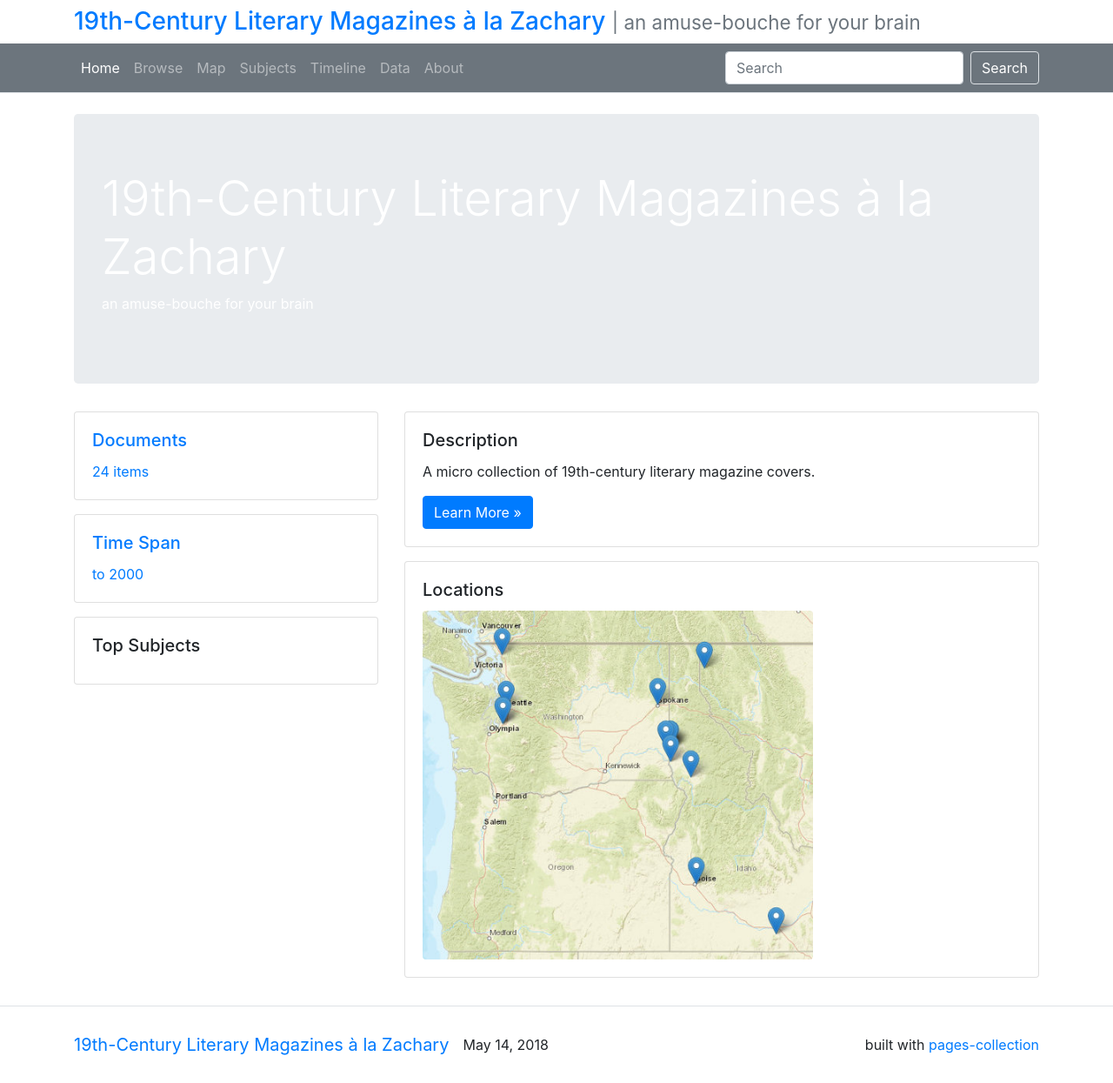
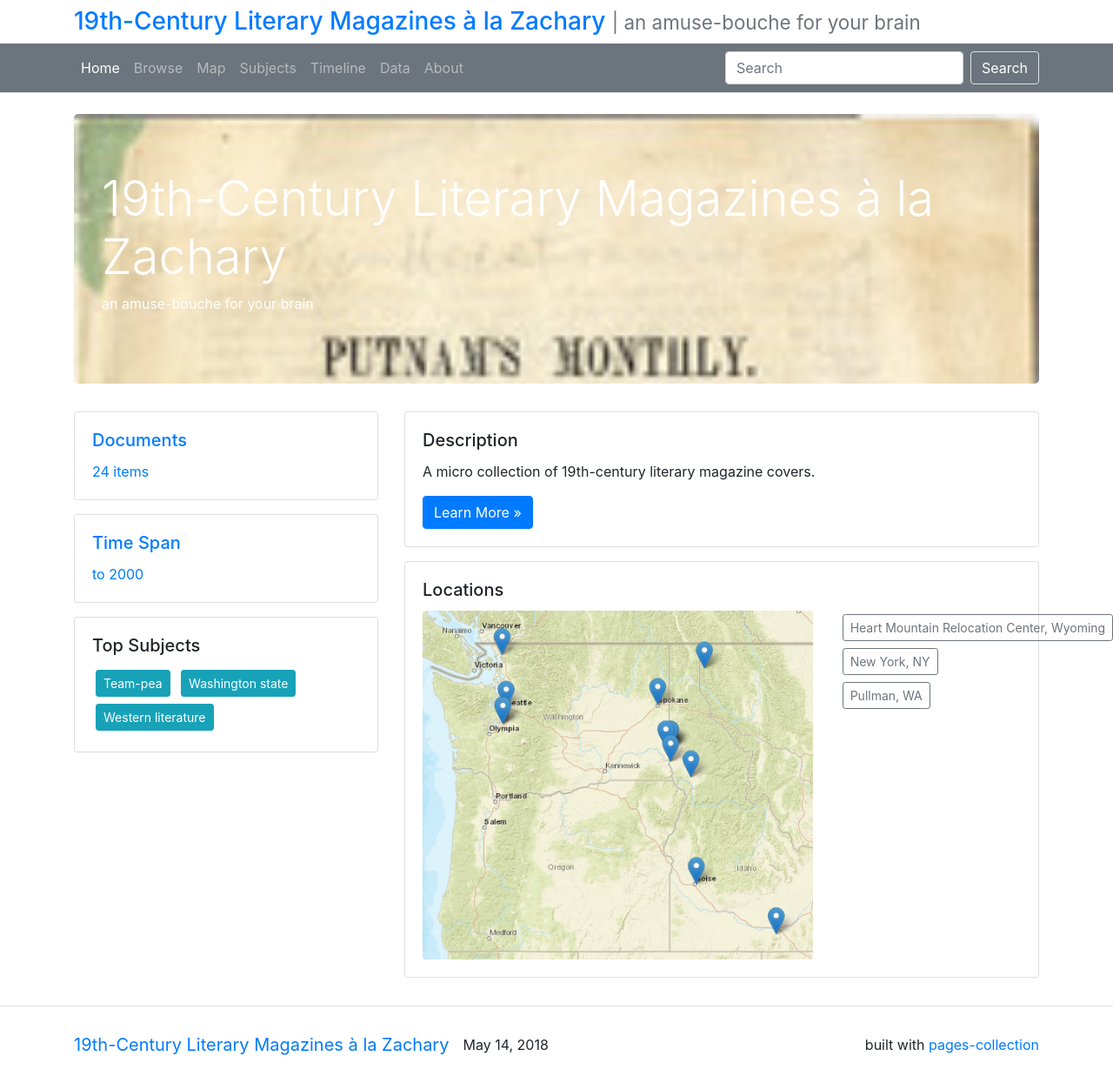
Before and after one commit to zturpin/19th-Century-Literary-Mags, a Jekyll site: the page built from index.md, in a window 1280 px wide. Shown: the whole page at 87% size. Built offline with Jekyll 4.4.1, drawn with Linux system fonts in a browser that asks for light colours.

Commit message:
Added front-page image, subjects, and locations

```diff
--- a/index.md
+++ b/index.md
@@ -1,10 +1,10 @@
 ---
 title: Home
 # add image to index page bootstrap jumbotron
-featured-image: ""
+featured-image: "objects/thumbs/TeamPea_003_sm.jpg"
 # add top subjects, for list see data/subjects.csv
-featured-subjects: ""
+featured-subjects: "Team-pea; Washington state; Western literature"
 # add top locations, for list see data/places.csv
-featured-places: ""
+featured-places: "Heart  Mountain Relocation Center, Wyoming; New York, NY; Pullman, WA"
 layout: home-infographic
 ---
```
